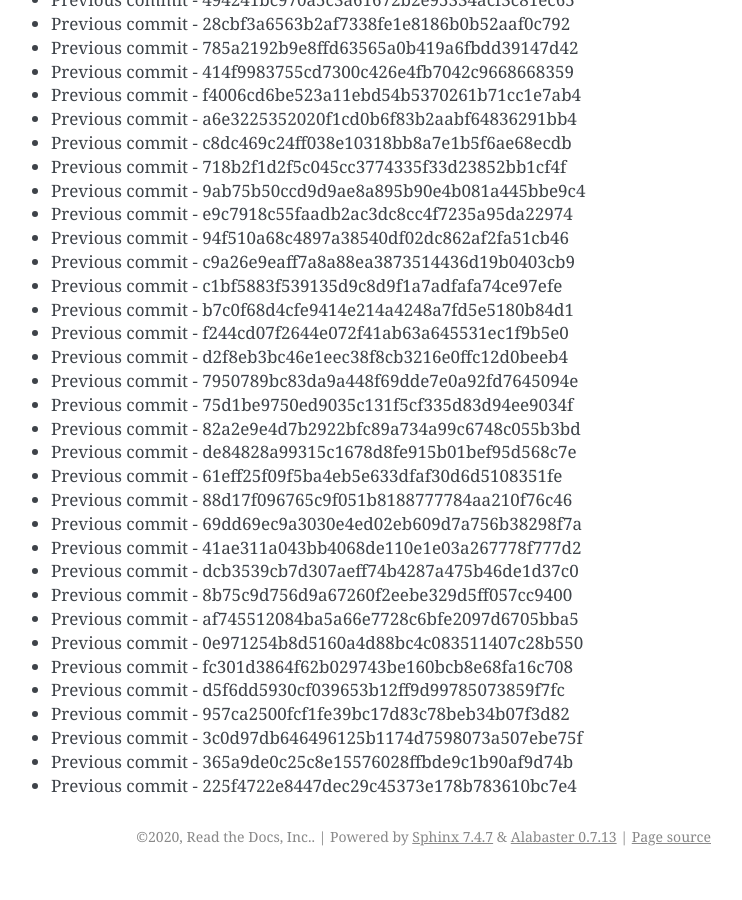
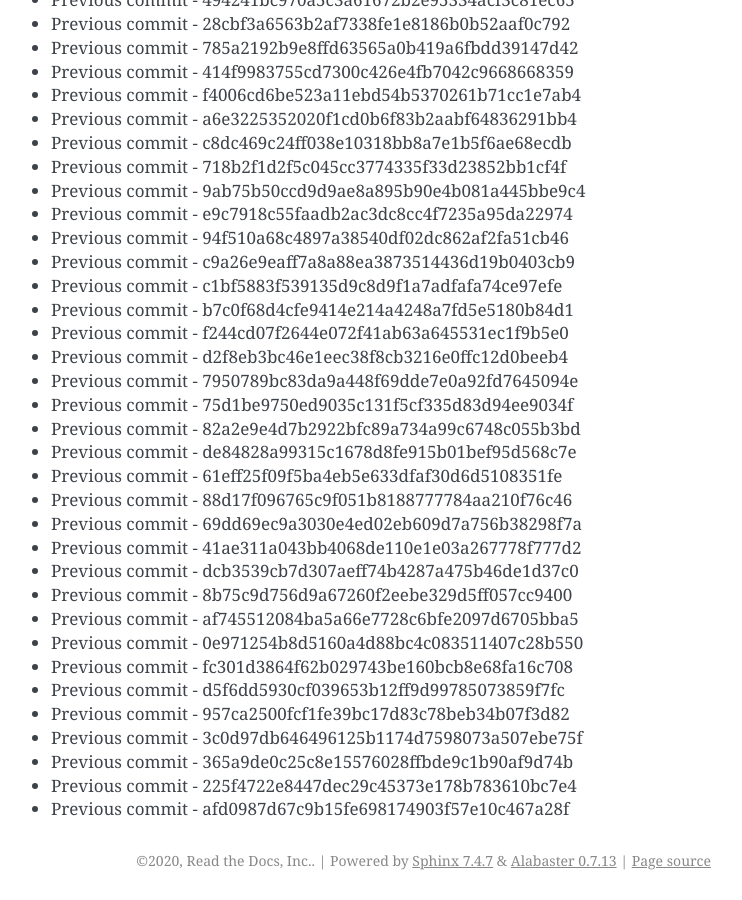
Before and after one commit to readthedocs/rtd-git-stresstest, a Sphinx documentation site: the page built from docs/updates.rst, in a window 1280 px wide and 900 px high, scrolled down 20716 px. Shown: the whole window, without its empty margins (399-1141 px from the left). Built offline with Sphinx 7.4.7, drawn with Linux system fonts in a browser that asks for light colours; before the commit the page ends 21592 px from its top, so only the background shows below that.

Commit message:
Generating commit from previous: afd0987d67c9b15fe698174903f57e10c467a28f

```diff
--- a/docs/updates.rst
+++ b/docs/updates.rst
@@ -902,3 +902,4 @@ It can be tested for any performance characteristics.
 * Previous commit - 3c0d97db646496125b1174d7598073a507ebe75f
 * Previous commit - 365a9de0c25c8e15576028ffbde9c1b90af9d74b
 * Previous commit - 225f4722e8447dec29c45373e178b783610bc7e4
+* Previous commit - afd0987d67c9b15fe698174903f57e10c467a28f
```
